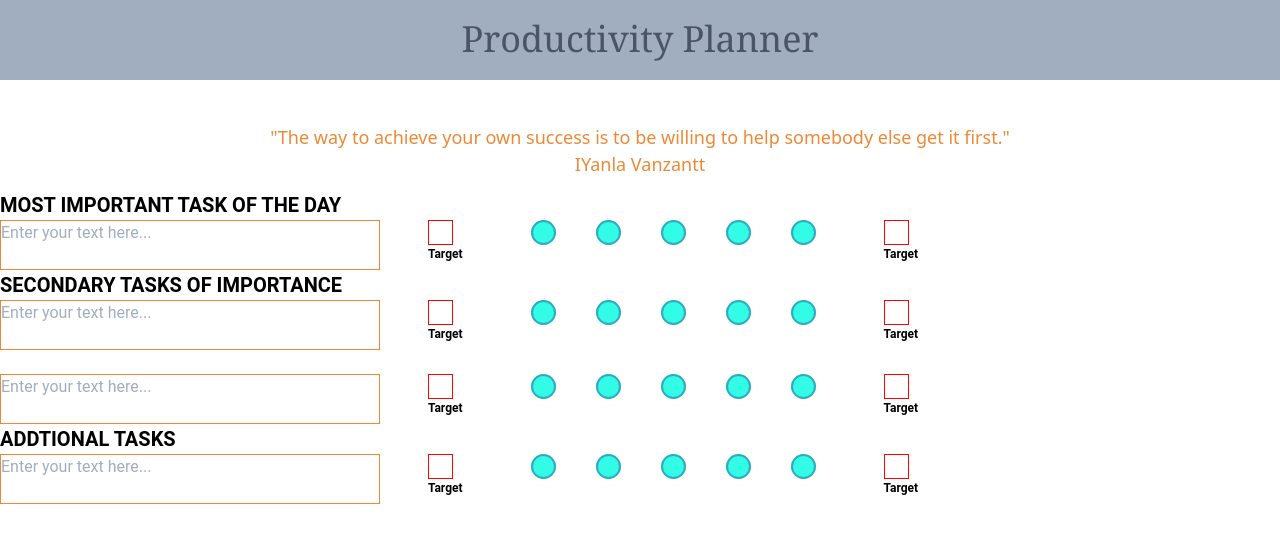
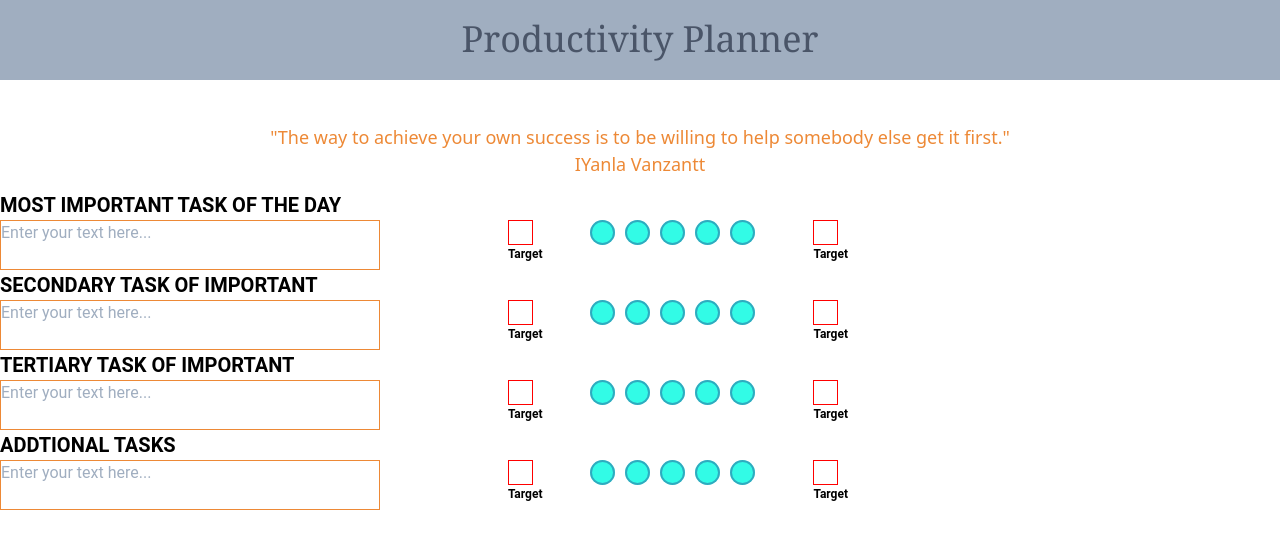
Before and after one commit to vietmazze/productivity-planner, a React (Create React App) app: page / in a window 1280 px wide. Shown: the top 548 px of the page. Built offline with nearby package versions, Linux system fonts and the light colour scheme.

Commit message:
fixed hard code

```diff
--- a/src/App.js
+++ b/src/App.js
@@ -9,7 +9,6 @@ function App() {
 
   const ModalHandler = () => {
     setisShowing(!isShowing);
-    console.log("test");
   };
   useEffect(() => {
     if (isShowing === true) {
--- a/src/components/Body.js
+++ b/src/components/Body.js
@@ -3,59 +3,30 @@ import Square from "./Square";
 import Circle from "./Circle";
 import Input from "./Input";
 function Body({ ModalHandler, isShowing }) {
+  const taskNames = [
+    { id: 1, task: "MOST IMPORTANT TASK OF THE DAY" },
+    {
+      id: 2,
+      task: "SECONDARY TASK OF IMPORTANT"
+    },
+    {
+      id: 3,
+      task: " TERTIARY TASK OF IMPORTANT"
+    },
+    { id: 4, task: "ADDTIONAL TASKS" }
+  ];
   return (
     <div>
-      <div className=" row-span-5 ">
-        <h1 className="text-xl font-bold">MOST IMPORTANT TASK OF THE DAY</h1>
+      {taskNames.map(child => {
+        {
+          return (
+            <div id={`${child.id}`} className=" row-span-5 ">
+              <h1 className="text-xl font-bold">{child.task}</h1>
               <div className="flex flex-row relative">
                 <Input />
 
-          <Square />
-          <Circle ModalHandler={ModalHandler} isShowing={isShowing} />
-          <Circle ModalHandler={ModalHandler} isShowing={isShowing} />
-          <Circle ModalHandler={ModalHandler} isShowing={isShowing} />
-          <Circle ModalHandler={ModalHandler} isShowing={isShowing} />
-          <Circle ModalHandler={ModalHandler} isShowing={isShowing} />
-          <Square />
-        </div>
-      </div>
-      <div className=" row-span-5 ">
-        <h1 className="text-xl font-bold">SECONDARY TASKS OF IMPORTANCE</h1>
-        <div className="flex flex-row relative">
-          <Input />
-
-          <Square />
-          <Circle ModalHandler={ModalHandler} isShowing={isShowing} />
-          <Circle ModalHandler={ModalHandler} isShowing={isShowing} />
-          <Circle ModalHandler={ModalHandler} isShowing={isShowing} />
-          <Circle ModalHandler={ModalHandler} isShowing={isShowing} />
-          <Circle ModalHandler={ModalHandler} isShowing={isShowing} />
-          <Square />
-        </div>
-
-        <br></br>
-        <div className="flex flex-row relative">
-          <Input />
-
-          <Square />
-          <Circle ModalHandler={ModalHandler} isShowing={isShowing} />
-          <Circle ModalHandler={ModalHandler} isShowing={isShowing} />
-          <Circle ModalHandler={ModalHandler} isShowing={isShowing} />
-          <Circle ModalHandler={ModalHandler} isShowing={isShowing} />
-          <Circle ModalHandler={ModalHandler} isShowing={isShowing} />
-          <Square />
-        </div>
-      </div>
-      <div className=" row-span-5 ">
-        <h1 className="text-xl font-bold">ADDTIONAL TASKS</h1>
-        <div className="flex flex-row relative">
-          <Input />
-
-          <Square />
-          <Circle ModalHandler={ModalHandler} isShowing={isShowing} />
-          <Circle ModalHandler={ModalHandler} isShowing={isShowing} />
-          <Circle ModalHandler={ModalHandler} isShowing={isShowing} />
-          <Circle ModalHandler={ModalHandler} isShowing={isShowing} />
+                <div className="floatObject flex flex-row">
+                  <Square></Square>
                   <Circle ModalHandler={ModalHandler} isShowing={isShowing} />
                   <Square />
                 </div>
@@ -63,5 +34,9 @@ function Body({ ModalHandler, isShowing }) {
             </div>
           );
         }
+      })}
+    </div>
+  );
+}
 
 export default Body;
--- a/src/components/Circle.js
+++ b/src/components/Circle.js
@@ -1,19 +1,43 @@
 import React, { useState, useEffect } from "react";
-import Modal from "./Modal";
-import Pomodoro from "./Pomodoro";
+
 // Enable Pomodoro modal when user click on the circle
 // Change the color of circle once Pomodoro comples
 // Update the Actual square count when user complete each circle
 //
 function Circle({ ModalHandler, isShowing }) {
+  const circleIds = [
+    { id: 1, active: true },
+    { id: 2, active: true },
+    { id: 3, active: true },
+    { id: 4, active: true },
+    { id: 5, active: true }
+  ];
+
+  const OnSubmit = e => {
+    e.preventDefault();
+    ModalHandler();
+
+    circleIds[e.target.id - 1].active = false;
+    if (!circleIds[e.target.id - 1].active) {
+      e.target.className = "circledot-close";
+    }
+  };
+
+  // useEffect(() => {
+  //   OnSubmit();
+  // }, [circleIds]);
   return (
-    <div className=" px-5 ">
-      <button
-        id=""
-        name="circle"
-        className="circledot"
-        onClick={ModalHandler}
-      ></button>
+    <div className=" ">
+      {circleIds.map(circle => {
+        return (
+          <button
+            id={`${circle.id}`}
+            name="circle"
+            className={circle.active ? "circledot" : "circledot-close"}
+            onClick={OnSubmit}
+          ></button>
+        );
+      })}
     </div>
   );
 }
--- a/src/components/Pomodoro.js
+++ b/src/components/Pomodoro.js
@@ -7,9 +7,9 @@ import PomodoroControl from "./PomodoroControl";
 
 import alarm from "../sounds/alarm.mp3";
 
-const Pomodoro = ({ ModalHandler }) => {
-  const [breakVal, setBreakVal] = useState(5);
-  const [sessionVal, setSessionVal] = useState(25);
+const Pomodoro = ({ ModalHandler, circleStyling, setCircleStyling }) => {
+  const [breakVal, setBreakVal] = useState(1);
+  const [sessionVal, setSessionVal] = useState(1);
   const [mode, setMode] = useState("session");
   const [time, setTime] = useState(sessionVal * 60 * 1000);
   const [active, setActive] = useState(false);
@@ -29,6 +29,8 @@ const Pomodoro = ({ ModalHandler }) => {
       beep.current.play();
       setMode("session");
       setTime(sessionVal * 60 * 1000);
+      setCircleStyling("circledot-close");
+      ModalHandler();
     }
   }, [time, breakVal, sessionVal, mode]);
 
--- a/src/components/Square.js
+++ b/src/components/Square.js
@@ -2,7 +2,7 @@ import React from "react";
 
 // Need to work on implement onClick event to save data
 // Enter should get us out of the input?
-function Square() {
+function Square(props) {
   return (
     <div className="flex flex-col px-12 ">
       <input
--- a/src/styles/styles.css
+++ b/src/styles/styles.css
@@ -57,6 +57,19 @@ body {
   background-color: #32fbe6;
   box-shadow: inset 0 0 0 0 rgba(200, 95, 66, 0.4),
     inset 0 0 0 2px rgba(40, 51, 134, 0.4);
+
+  margin-right: 10px;
+}
+
+.circledot-close {
+  border-radius: 50%;
+  width: 25px;
+  height: 25px;
+  cursor: pointer;
+  background-color: black;
+  box-shadow: inset 0 0 0 0 rgba(200, 95, 66, 0.4),
+    inset 0 0 0 2px rgba(40, 51, 134, 0.4);
+  margin-right: 10px;
 }
 
 .circledot:hover {
@@ -92,7 +105,7 @@ body {
 
 .floatObject {
   position: absolute;
-  right: 30px;
+  right: 30%;
 }
 
 #page-mask {
```
Also changed, not shown: src/index.css. Lines whose indentation alone changed are shown as unchanged.
